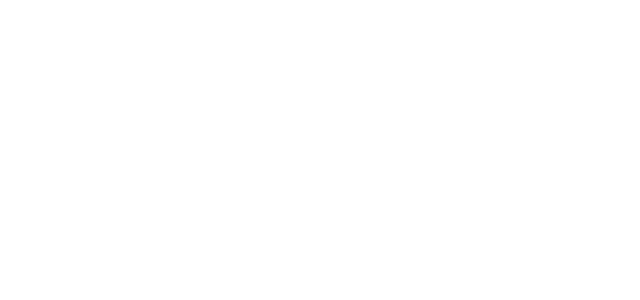
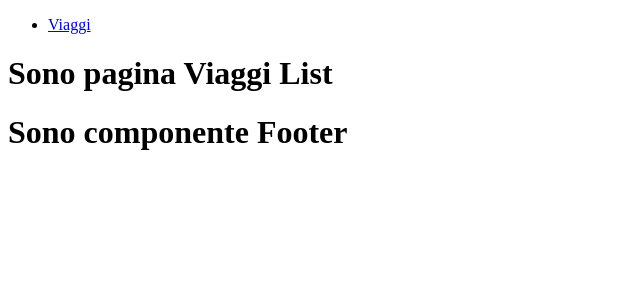
Before and after one commit to federico-quintieri/BoolRoad-React, a React (Vite) app: page / in a window 1280 px wide. Shown: the top 300 px of the page, without its empty margins (0-640 px from the left). Built offline with nearby package versions, Linux system fonts and the light colour scheme.

Commit message:
feat: Routing base

```diff
--- a/src/App.jsx
+++ b/src/App.jsx
@@ -1,10 +1,21 @@
 // Importo dipendenze
 import { RubricaList } from "./pages/RubricaList";
 import { ViaggiList } from "./pages/ViaggiList";
+import { AppLayout } from "./pages/AppLayout";
+import { BrowserRouter, Routes, Route } from "react-router-dom";
 
 // Main component app con le rotte
 function App() {
-  return <></>;
+  return (
+    <BrowserRouter>
+      <Routes>
+        <Route path="/" element={<AppLayout />}>
+          <Route index element={<ViaggiList />} />
+          <Route path="/partecipanti/:id" element={<RubricaList />} />
+        </Route>
+      </Routes>
+    </BrowserRouter>
+  );
 }
 
 export default App;
--- a/src/components/Header.jsx
+++ b/src/components/Header.jsx
@@ -1,3 +1,15 @@
+import { Link } from "react-router-dom";
+
 export function Header() {
-  return <h1>Sono componente Header</h1>;
+  return (
+    <header>
+      <nav>
+        <ul>
+          <li>
+            <Link to="/">Viaggi</Link>
+          </li>
+        </ul>
+      </nav>
+    </header>
+  );
 }
--- a/src/pages/AppLayout.jsx
+++ b/src/pages/AppLayout.jsx
@@ -1,3 +1,15 @@
+import { Outlet } from "react-router-dom";
+import { Header } from "../components/Header";
+import { Footer } from "../components/Footer";
+
 export function AppLayout() {
-  return;
+  return (
+    <>
+      <Header />
+      <main>
+        <Outlet />
+      </main>
+      <Footer />
+    </>
+  );
 }
```
